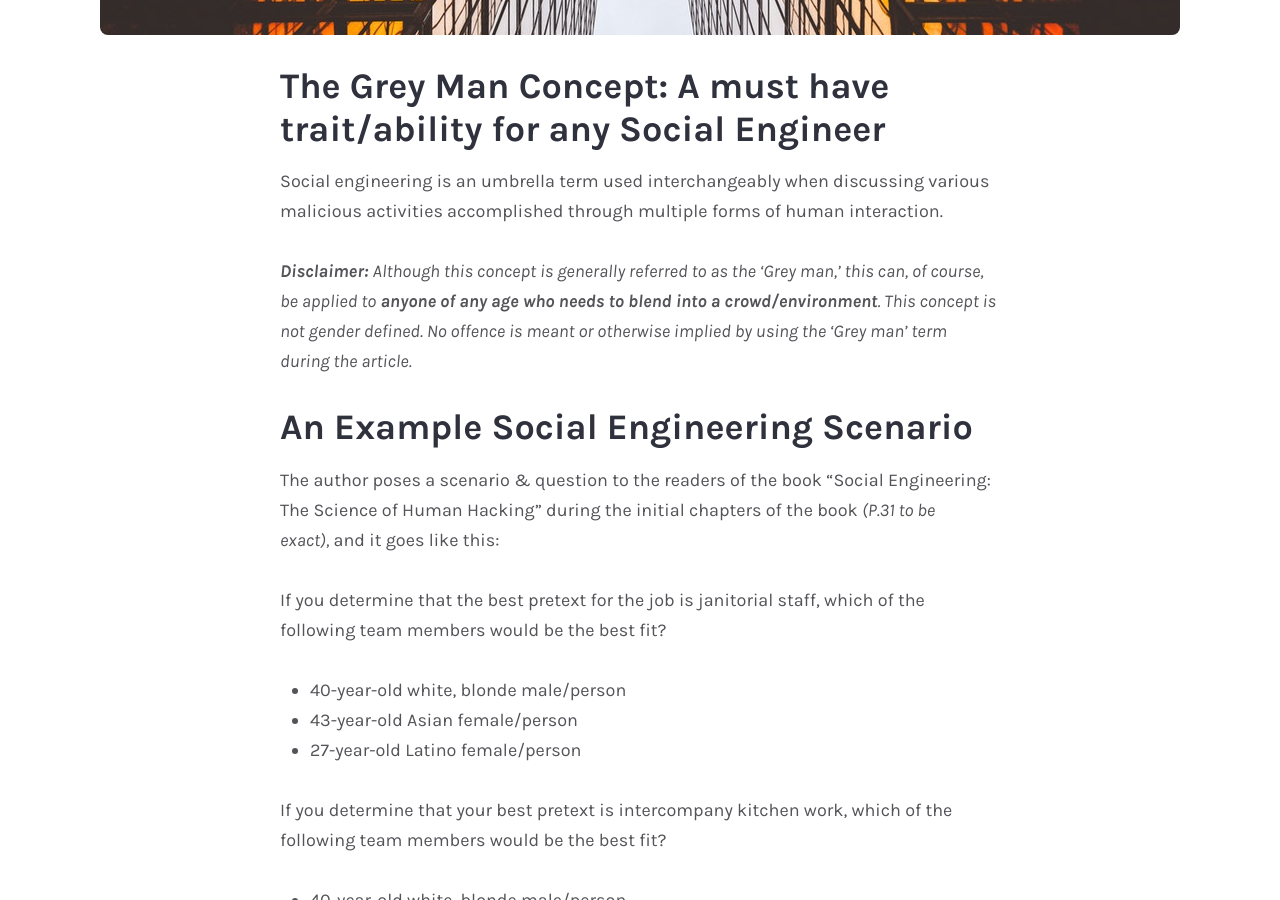
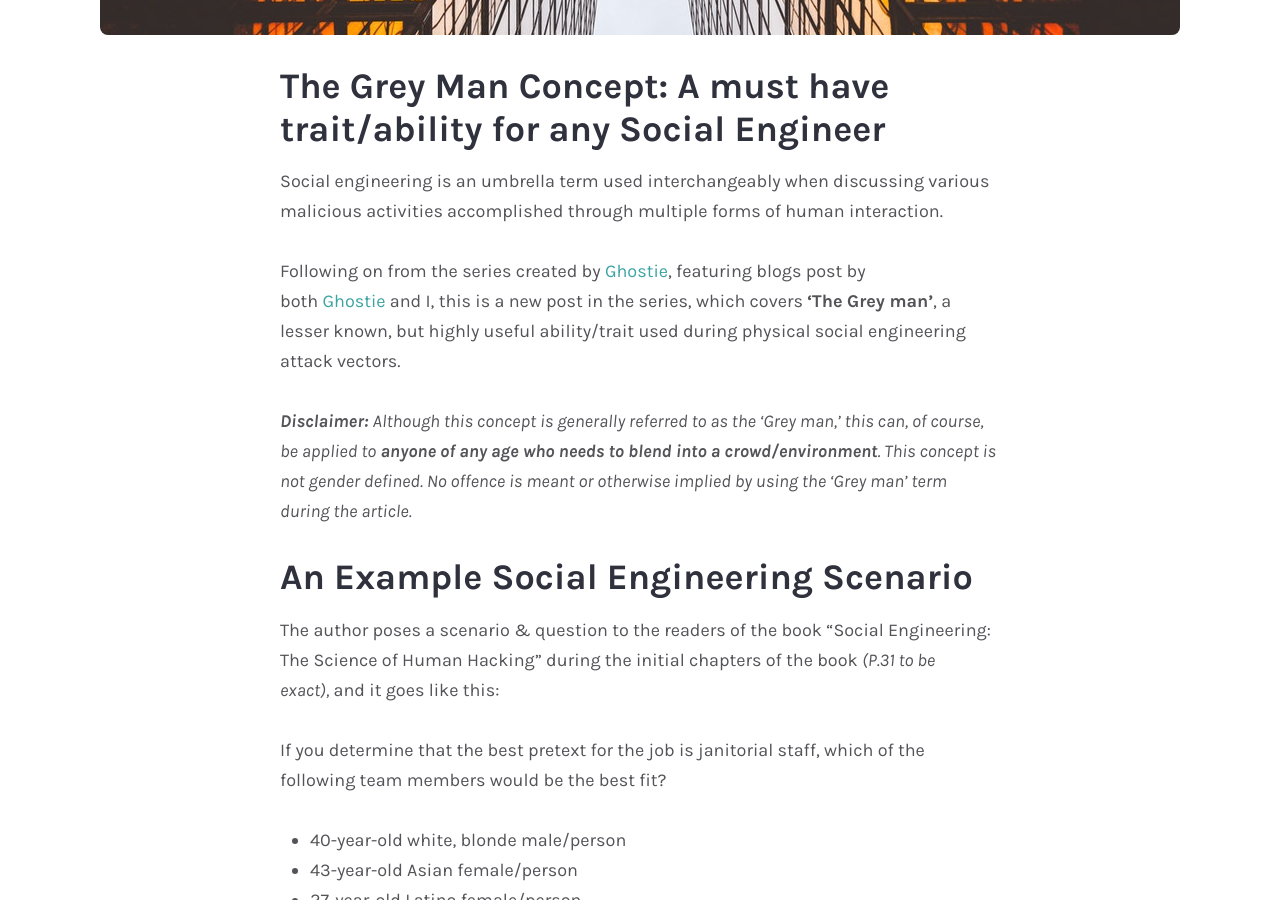
Before and after one commit to Seceventspen/Alternativesec, a Jekyll site: the page built from _posts/2023-04-27-the-greyman-concept.md, in a window 1280 px wide and 900 px high, scrolled down 959 px. Built offline with Jekyll 4.4.1, drawn with Linux system fonts in a browser that asks for light colours; some of the changed text lies outside the part shown.

Commit message:
Tweaks, changes and edits

```diff
--- a/_posts/2023-04-27-the-greyman-concept.md
+++ b/_posts/2023-04-27-the-greyman-concept.md
@@ -1,6 +1,6 @@
 ---
 layout: post
-title: 'SE101 - The "Greyman" Concept'
+title: 'SE101 - The "Grey man" Concept'
 tags: [Pentest, SE, Social Engineering, Physical]
 featured_image_thumbnail: assets/images/posts/2018/2_thumbnail.jpg
 featured_image: assets/images/posts/2018/2.jpg
@@ -13,6 +13,8 @@ hidden: true
 Social engineering is an umbrella term used interchangeably when discussing various malicious activities accomplished through multiple forms of human interaction.
 
 <!--more-->
+
+Following on from the series created by [Ghostie](https://blog.ghostie.org/), featuring blogs post by both [Ghostie](https://blog.ghostie.org/) and I, this is a new post in the series, which covers **‘The Grey man’**, a lesser known, but highly useful ability/trait used during physical social engineering attack vectors.
 
 **_Disclaimer:_** _Although this concept is generally referred to as the ‘Grey man,’ this can, of course, be applied to_ **_anyone of any age_** **_who needs to blend into a crowd/environment_**_. This concept is not gender defined. No offence is meant or otherwise implied by using the ‘Grey man’ term during the article._
 
```
Also changed, not shown: _posts/2024-04-02-SE101-Smishing_Attack_Overview_and_Breakdown.md (+1 -1 lines).
